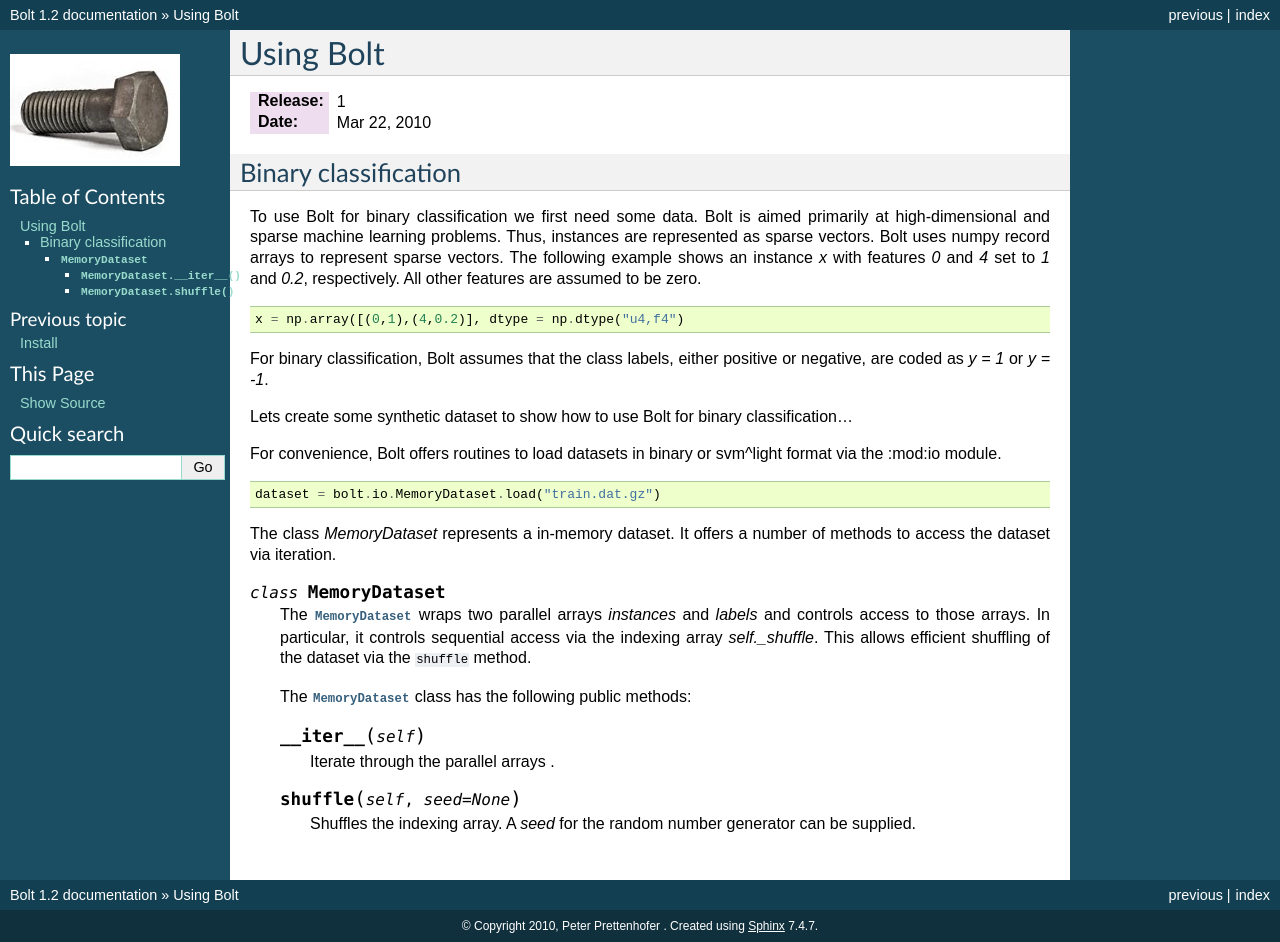
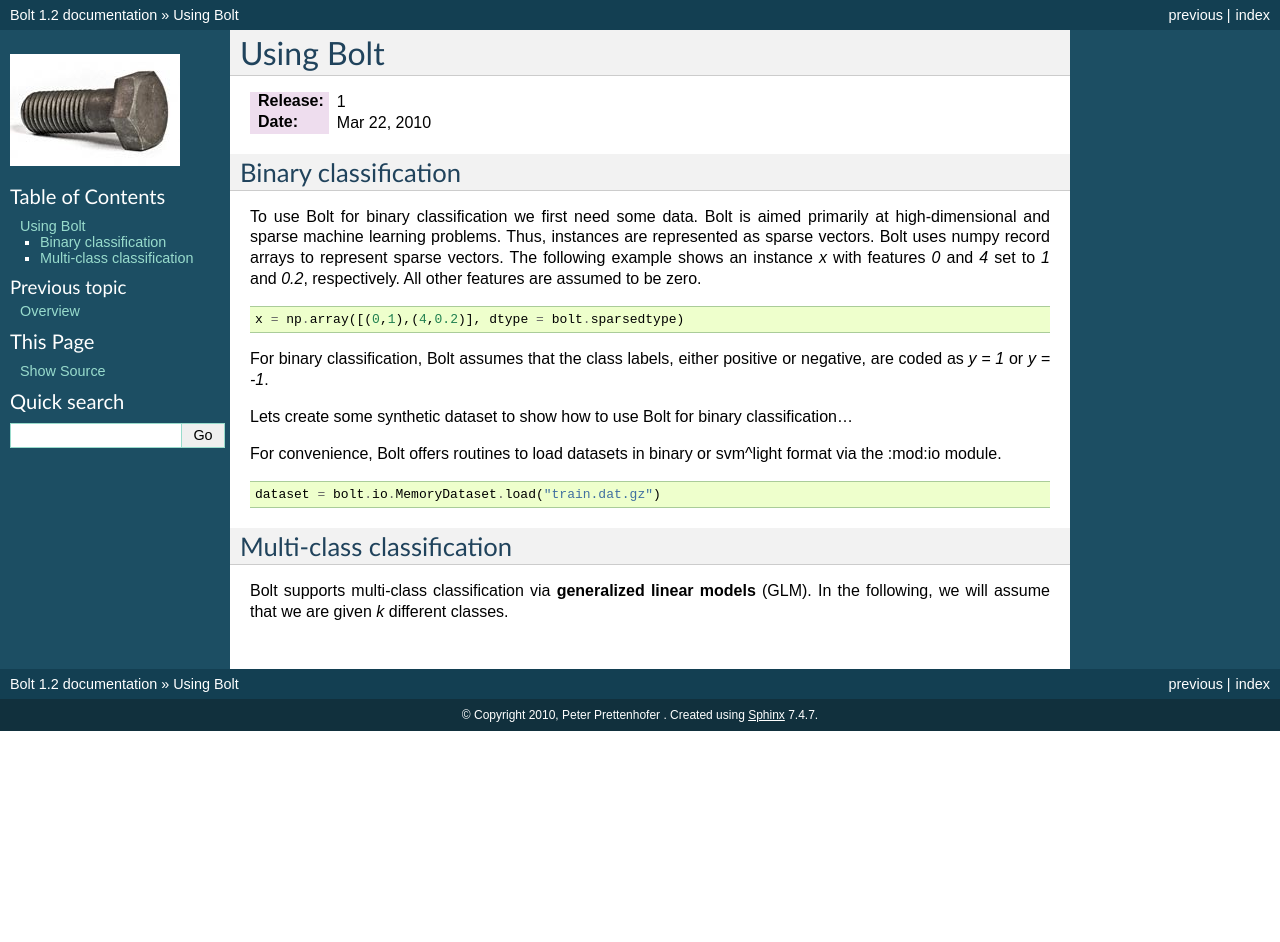
Before and after one commit to pprett/bolt, a Sphinx documentation site: the page built from doc/using.rst, in a window 1280 px wide. Built offline with Sphinx 7.4.7, drawn with Linux system fonts in a browser that asks for light colours; formulas are drawn with MathJax 3; cross-references to code outside the pages are shown as plain code; after the commit the page ends 900 px from its top, so only the background shows below that.

Commit message:
Documentation re-done. Autogenerated documentation from docstrings. new Overview page which acts as the API documentation.

```diff
--- a/doc/conf.py
+++ b/doc/conf.py
@@ -16,13 +16,19 @@
 # If extensions (or modules to document with autodoc) are in another directory,
 # add these directories to sys.path here. If the directory is relative to the
 # documentation root, use os.path.abspath to make it absolute, like shown here.
-#sys.path.append(os.path.abspath('.'))
+sys.path.append(os.path.abspath('..'))
+
+import bolt
 
 # -- General configuration -----------------------------------------------------
 
 # Add any Sphinx extension module names here, as strings. They can be extensions
 # coming with Sphinx (named 'sphinx.ext.*') or your custom ones.
-extensions = ['sphinx.ext.pngmath']
+extensions = ['sphinx.ext.pngmath',
+	      'sphinx.ext.autodoc',
+	      'sphinx.ext.autosummary',
+	      'sphinx.ext.todo',
+	      ]
 
 # Add any paths that contain templates here, relative to this directory.
 templates_path = ['.templates']
@@ -192,3 +198,7 @@
 
 # If false, no module index is generated.
 #latex_use_modindex = True
+
+
+# -- Options for autodoc --------------------------------------------------
+autoclass_content = "both"
--- a/doc/index.rst
+++ b/doc/index.rst
@@ -14,6 +14,7 @@
 
    whatsnew.rst
    install.rst
+   overview.rst
    using.rst
 
 
--- a/doc/using.rst
+++ b/doc/using.rst
@@ -12,7 +12,7 @@
 
 To use Bolt for binary classification we first need some data. Bolt is aimed primarily at high-dimensional and sparse machine learning problems. Thus, instances are represented as sparse vectors. Bolt uses numpy record arrays to represent sparse vectors. The following example shows an instance `x` with features `0` and `4` set to `1` and `0.2`, respectively. All other features are assumed to be zero. ::
 
-  x = np.array([(0,1),(4,0.2)], dtype = np.dtype("u4,f4")
+  x = np.array([(0,1),(4,0.2)], dtype = bolt.sparsedtype)
 
 For binary classification, Bolt assumes that the class labels, either positive or negative, are coded as `y = 1` or `y = -1`.
 
@@ -22,18 +22,10 @@
 
   dataset = bolt.io.MemoryDataset.load("train.dat.gz")
 
-The class `MemoryDataset` represents a in-memory dataset. It offers a number of methods to access the dataset via iteration.
 
-.. class:: MemoryDataset
 
-   The :class:`MemoryDataset` wraps two parallel arrays `instances` and `labels` and controls access to those arrays. In particular, it controls sequential access via the indexing array `self._shuffle`. This allows efficient shuffling of the dataset via the :method:`shuffle` method.
 
-   The :class:`MemoryDataset` class has the following public methods:
+Multi-class classification
+--------------------------
 
-   .. method:: __iter__(self)
-
-      Iterate through the parallel arrays .
-
-   .. method:: shuffle(self, seed = None)
-
-      Shuffles the indexing array. A `seed` for the random number generator can be supplied.
+Bolt supports multi-class classification via **generalized linear models** (GLM). In the following, we will assume that we are given `k` different classes.
```
Also changed, not shown: doc/overview.rst (added, +56 -0 lines), 3 other files.
